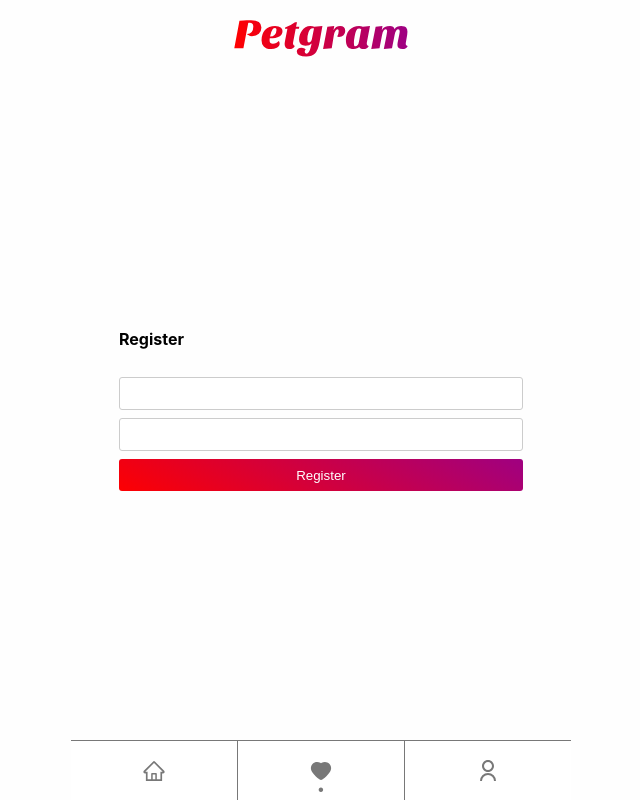
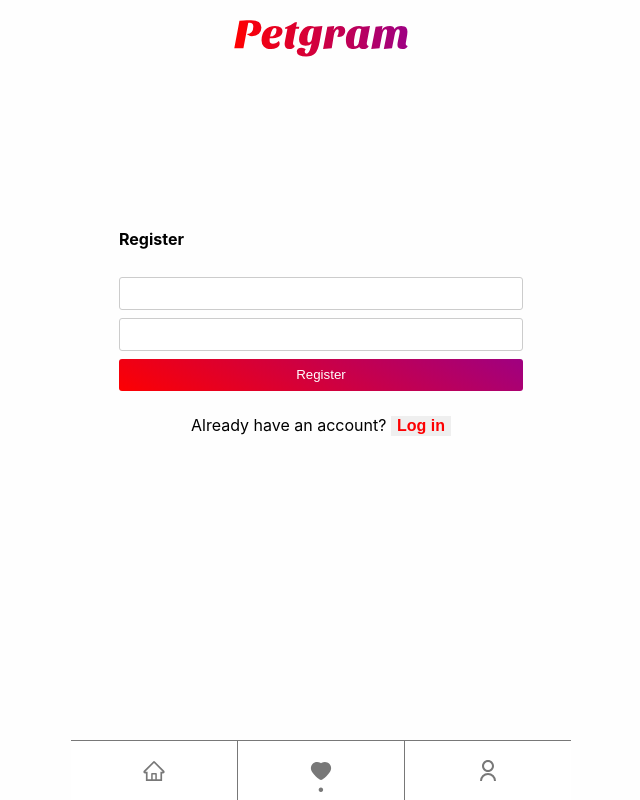
Before and after one commit to edsadev/petgram, a Next.js app: page /favs in a window 1280 px wide. Shown: the whole page, without its empty margins (319-959 px from the left). Built offline with nearby package versions, Linux system fonts and the light colour scheme.

Commit message:
Clase 38

```diff
--- a/src/common/UserForm.js
+++ b/src/common/UserForm.js
@@ -1,17 +1,24 @@
-import {useRef} from 'react';
+import { useRef } from 'react';
 import styled from 'styled-components'
 
 const Div = styled.div`
   display: flex;
   flex-flow: column;
-  height: calc(100vh - 144px);
+  height: calc(100vh - 300px);
   justify-content: center;
   margin-inline: 24px;
+  svg {
+    align-self: center;
+  }
 `
 
 const Form = styled.form`
   padding: 16px 0;
   margin: 0 24px;
+  .error {
+    color: rgb(253,0,2);
+  }
+  opacity: ${props => props['aria-disabled'] ? 0.5 : 1};
 `
 
 const Input = styled.input`
@@ -32,6 +39,7 @@
   display: block;
   width: 100%;
   text-align: center;
+  cursor: pointer;
 `
 
 const Title = styled.h2`
@@ -40,19 +48,50 @@
   margin: 12px 24px;
 `
 
-export default function UserForm({login, title}){
+const Span = styled.span`
+  display: block;
+  text-align: center;
+  margin-top: 24px;
+`
+
+const TextLink = styled.input`
+  background-color: none;
+  border: none;
+  font-size: medium;
+  font-weight: bold;
+  color: rgb(253,0,2);
+  text-decoration: none;
+  cursor: pointer;
+  &:hover {
+    color: rgb(180,10,10);
+  }
+`
+
+export default function UserForm({disabled, onSubmit, title, change, error}){
   const formRef = useRef();
-  const handleSubmit = (e) => {
+  const handleSubmit = async (e) => {
     e.preventDefault();
-    login()
+    await onSubmit(formRef.current.email.value, formRef.current.password.value)
   }
+
   return (
     <Div>
       <Title>{title}</Title>
-      <Form ref={formRef} onSubmit={handleSubmit}>
-        <Input type="text" name="Email" />
-        <Input type="password" name="Password" />
-        <Button type="submit" value="Submit">{title}</Button>
+      <Form aria-disabled={disabled} ref={formRef} onSubmit={handleSubmit}>
+        <Input disabled={disabled} type="text" name="email" />
+        <Input disabled={disabled} type="password" name="password" />
+        <Button disabled={disabled} type="submit" value="Submit">{title}</Button>
+        {error && <Span className="error">{error.message}</Span>}
+        <Span>{
+          title == "Register"
+            ? <>
+                <p>Already have an account? <TextLink disabled={disabled} type="button" onClick={() => change()} value={"Log in"} /></p>
+              </>
+            : <>
+                <p>Dont have an account? <TextLink disabled={disabled} type="button" onClick={() => change()} value={"Sign up"} /></p>
+              </>
+          }
+        </Span>
       </Form>
     </Div>
   )
--- a/src/components/NotRegisteredUser.js
+++ b/src/components/NotRegisteredUser.js
@@ -1,7 +1,35 @@
+import { useEffect, useState } from "react"
+import { useLoginMutation } from "@hooks/useLoginMutation"
+import { useRegisterMutation } from "@hooks/useRegisterMutation"
 import { useAuth } from "@hooks/useAuth"
 import UserForm from "@common/UserForm"
 
 export default function NotRegisteredUser(){
-  const { login } = useAuth()
-  return <UserForm login={login} title={"Register"}/>
+  const { register, dataRegister, loadingRegister, errorRegister } = useRegisterMutation()
+  const { signIn, dataLogin, loadingLogin, errorLogin } = useLoginMutation()
+  const [contLog, setContLog] = useState(true) // Controls the behavior to chose from log in or register
+  const { activateAuth } = useAuth()
+
+  useEffect(() => {
+    console.log("Entre al useeffect de NotRegisteredUser")
+    if (dataLogin) {
+      activateAuth(dataLogin?.login)
+    } else if (dataRegister){
+      activateAuth(dataRegister?.signup)
+    }
+  }, [dataLogin, dataRegister, activateAuth])
+
+  const handleChange = () => {
+    setContLog(!contLog)
+  }
+
+  return (
+    <>
+      {
+        contLog
+          ? <UserForm disabled={loadingRegister} error={errorRegister} onSubmit={register} title={"Register"} change={() => handleChange()} />
+          : <UserForm disabled={loadingLogin} error={errorLogin} onSubmit={signIn} title={"Login"} change={() => handleChange()} />
+      }
+    </>
+  )
 }
--- a/src/hooks/useAuth.js
+++ b/src/hooks/useAuth.js
@@ -1,24 +1,37 @@
-import React, { useState, useContext, createContext } from 'react'
+import React, { useState, useContext, createContext, useEffect } from 'react'
 // import axios from 'axios'
 // import Cookie from 'js-cookie'
 // import endPoints from '@services/api/'
 
+// CONTEXT:
 const AuthContext = createContext()
 
+// PROVIDER:
 export function ProviderAuth({ children }) {
   const auth = useProviderAuth()
   return <AuthContext.Provider value={auth}>{children}</AuthContext.Provider>
 }
 
+// CONSUMER:
 export const useAuth = () => {
   return useContext(AuthContext)
 }
 
+// PROVIDER HOOK:
 function useProviderAuth() {
   const [isAuth, setIsAuth] = useState(false)
 
-  const login = () => {
+  useEffect(() => {
+    setIsAuth(() => {
+      if (window.sessionStorage.getItem('token') != "undefined") {
+        return window.sessionStorage.getItem('token')
+      }
+    })
+  }, [setIsAuth])
+
+  const activateAuth = (token) => {
     setIsAuth(true)
+    window.sessionStorage.setItem('token', token)
   }
 
   // const signIn = async (email, password) => {
@@ -50,6 +63,6 @@
 
   return {
     isAuth,
-    login
+    activateAuth,
   }
 }
--- /dev/null
+++ b/src/hooks/useLoginMutation.js
@@ -0,0 +1,26 @@
+import { gql, useMutation } from '@apollo/client';
+
+const LOGIN = gql`
+  mutation login($input: UserCredentials!) {
+    login (input: $input)
+  }
+`
+
+export function useLoginMutation() {
+  const [login, { data, loading, error }] = useMutation(LOGIN)
+
+  const signIn = async (email, password) => {
+    try {
+      await login({ variables: { input: { email: email, password: password } }})
+    } catch (e){
+      console.error(e)
+    }
+  }
+
+  return {
+    signIn,
+    dataLogin: data,
+    loadingLogin: loading,
+    errorLogin: error,
+  }
+}
--- /dev/null
+++ b/src/hooks/useRegisterMutation.js
@@ -0,0 +1,26 @@
+import { gql, useMutation } from "@apollo/client"
+
+// QGL Querys:
+const REGISTER = gql`
+	mutation signup ($input: UserCredentials!) {
+		signup (input: $input)
+	}
+`
+export function useRegisterMutation() {
+  const [signup, { data, loading, error }] = useMutation(REGISTER)
+
+  const register = async (email, password) => {
+    try {
+      await signup({ variables: { input: { email: email, password: password } }})
+    } catch (e) {
+      console.log(e.message)
+    }
+  }
+
+  return {
+    register,
+    dataRegister: data,
+    loadingRegister: loading,
+    errorRegister: error,
+  }
+}
--- a/src/pages/favs/index.js
+++ b/src/pages/favs/index.js
@@ -4,6 +4,8 @@
 
 export default function Favs() {
   const { isAuth } = useAuth()
+
+  console.log(isAuth)
 
   if (!isAuth){
     return (
```
Also changed, not shown: src/containers/LoginMutation.js (added, +32 -0 lines).
